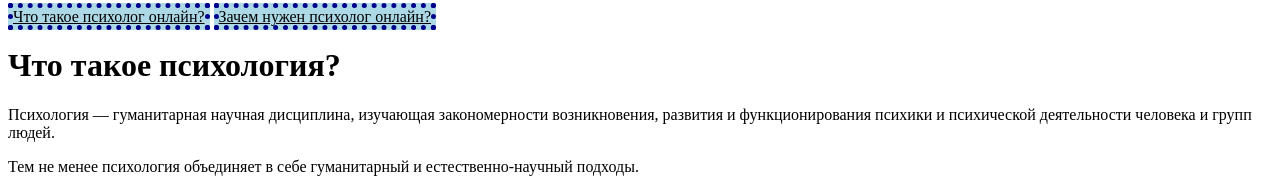
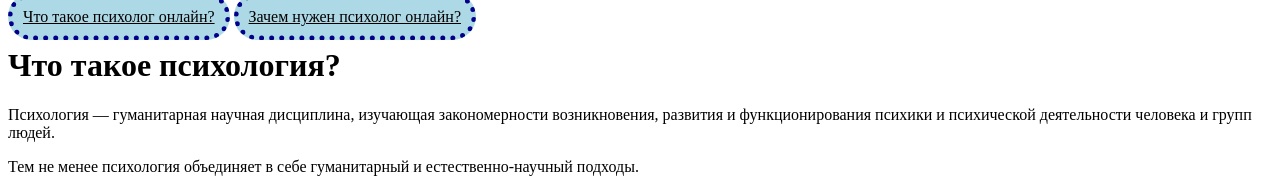
Before and after one commit to LevchenkoAlbina/sport_team, a plain HTML site: page index.html in a window 1280 px wide. Shown: the top 178 px of the page. Drawn offline with Linux system fonts and the light colour scheme.

Commit message:
Update style.css

```diff
--- a/style.css
+++ b/style.css
@@ -9,3 +9,8 @@ a:hover {
   color: white;
   background-color: black;
 }
+header a {
+  padding: 10px;
+  text-decoretion: none;
+  border-radius: 45px;
+}
```
